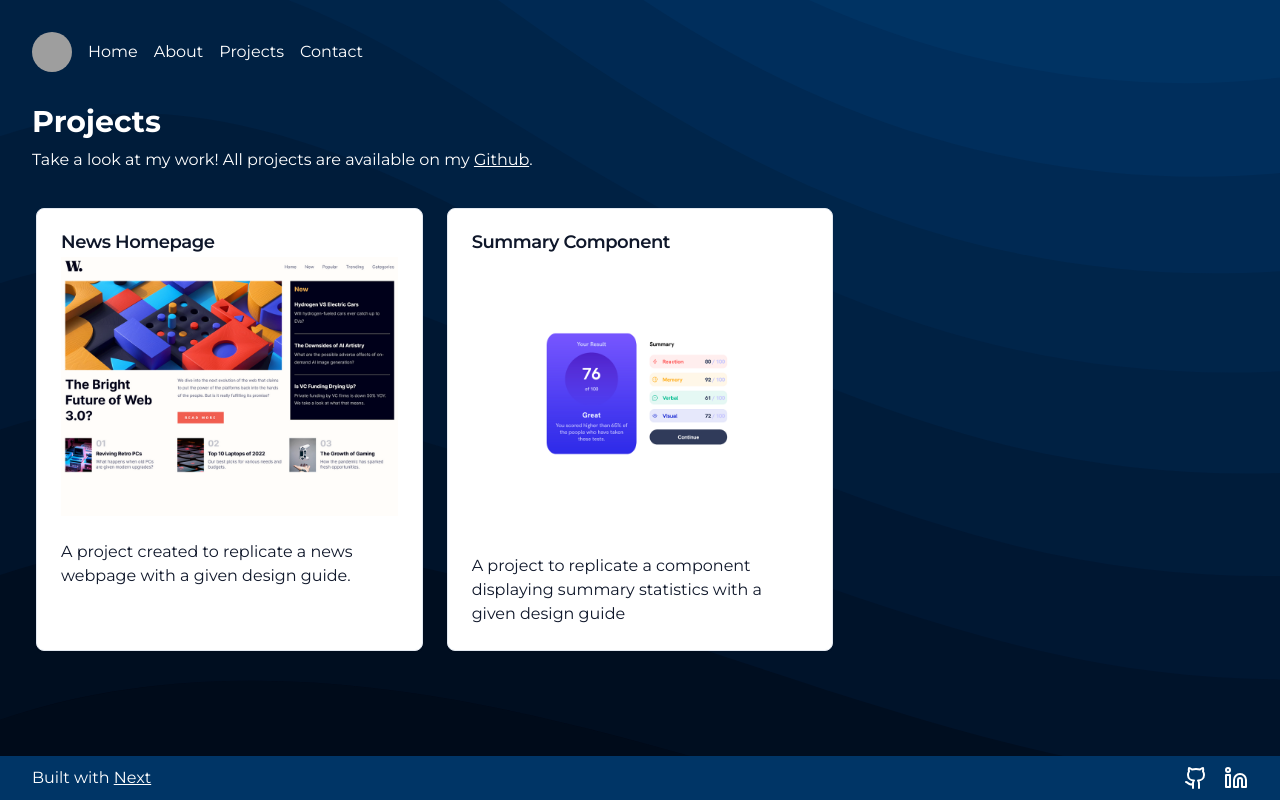
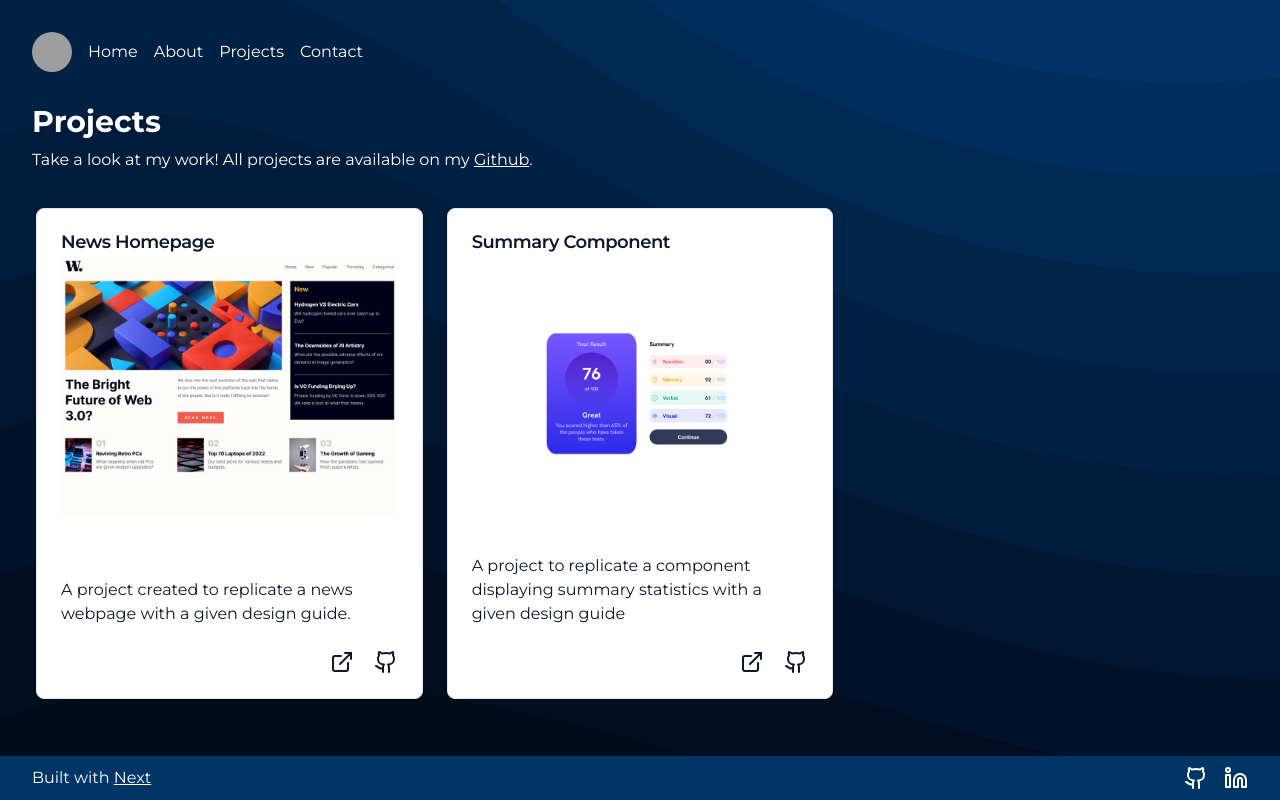
Before and after one commit to hny-codes/portfolio-next, a Next.js app: page /projects in a window 1280 px wide. Built offline with nearby package versions, Linux system fonts and the light colour scheme; grey boxes are pictures that could not be loaded.

Commit message:
Add repo and live site links to card

```diff
--- a/app/projects/components/ProjectCard.tsx
+++ b/app/projects/components/ProjectCard.tsx
@@ -6,29 +6,50 @@ import {
   CardHeader,
   CardTitle,
 } from '@/components/ui/card';
+import { ExternalLink, Github } from 'lucide-react';
 
 type Props = {
   link: string;
+  site: string;
   title: string;
   content: string;
   src: string;
   alt: string;
 };
 
-export default function ProjectCard({ link, title, content, src, alt }: Props) {
+export default function ProjectCard({
+  link,
+  site,
+  title,
+  content,
+  src,
+  alt,
+}: Props) {
   return (
-    <a
-      href={link}
-      target='_blank'
-      className='project-hover animate-delay-enter'
-    >
-      <Card className='sm:max-w-[450px] h-full'>
+    <div className='project-hover animate-delay-enter sm:max-w-[400px]'>
+      <Card className='h-full sm:grid sm:grid-rows-1'>
         <CardHeader>
           <CardTitle>{title}</CardTitle>
-          <Image src={src} alt={alt} width={500} height={100} />
+          <Image src={src} alt={alt} width={500} height={700} />
         </CardHeader>
         <CardContent>{content}</CardContent>
+        <CardFooter className='flex gap-5 justify-end'>
+          <a
+            href={site}
+            target='_blank'
+            className='hover:rotate-12 hover:transition hover:text-[var(--clr-secondary-01)]'
+          >
+            <ExternalLink />
+          </a>
+          <a
+            href={link}
+            target='_blank'
+            className='hover:rotate-12 hover:transition hover:text-[var(--clr-secondary-01)]'
+          >
+            <Github />
+          </a>
+        </CardFooter>
       </Card>
-    </a>
+    </div>
   );
 }
```
